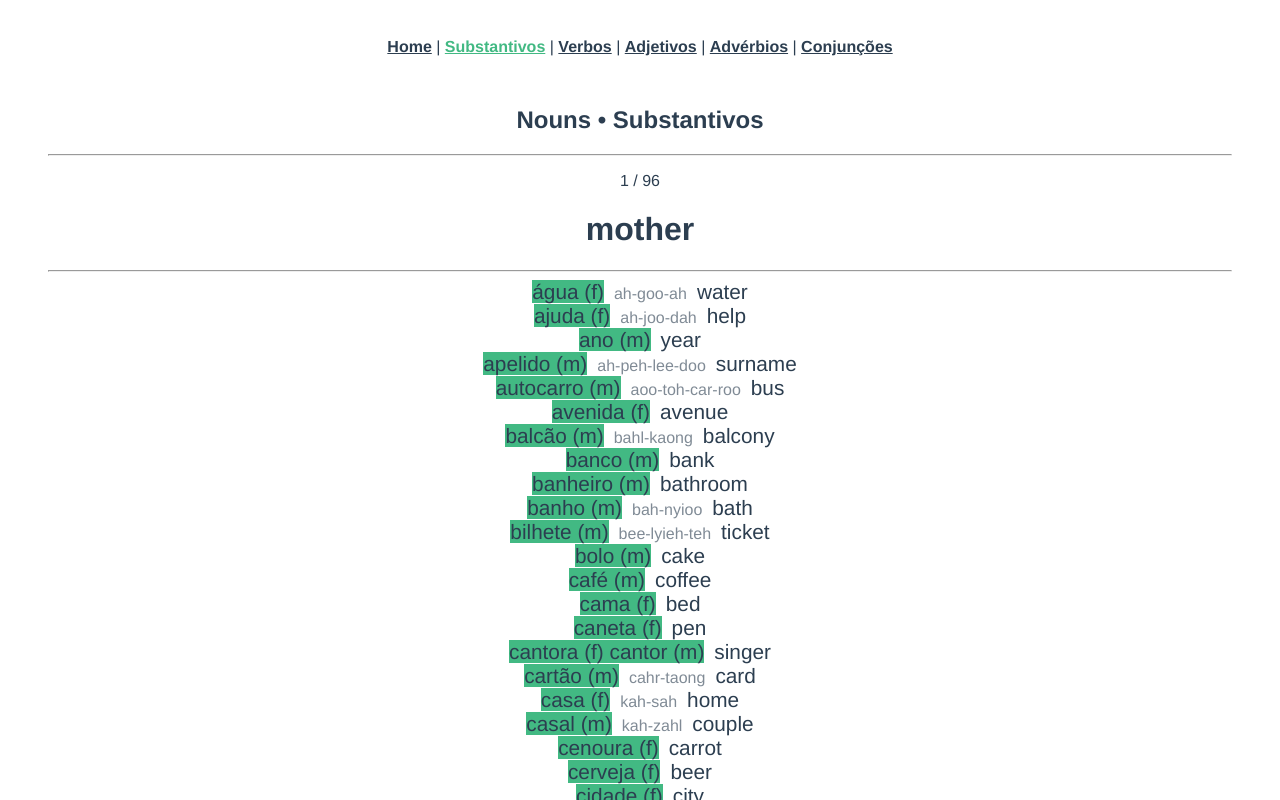
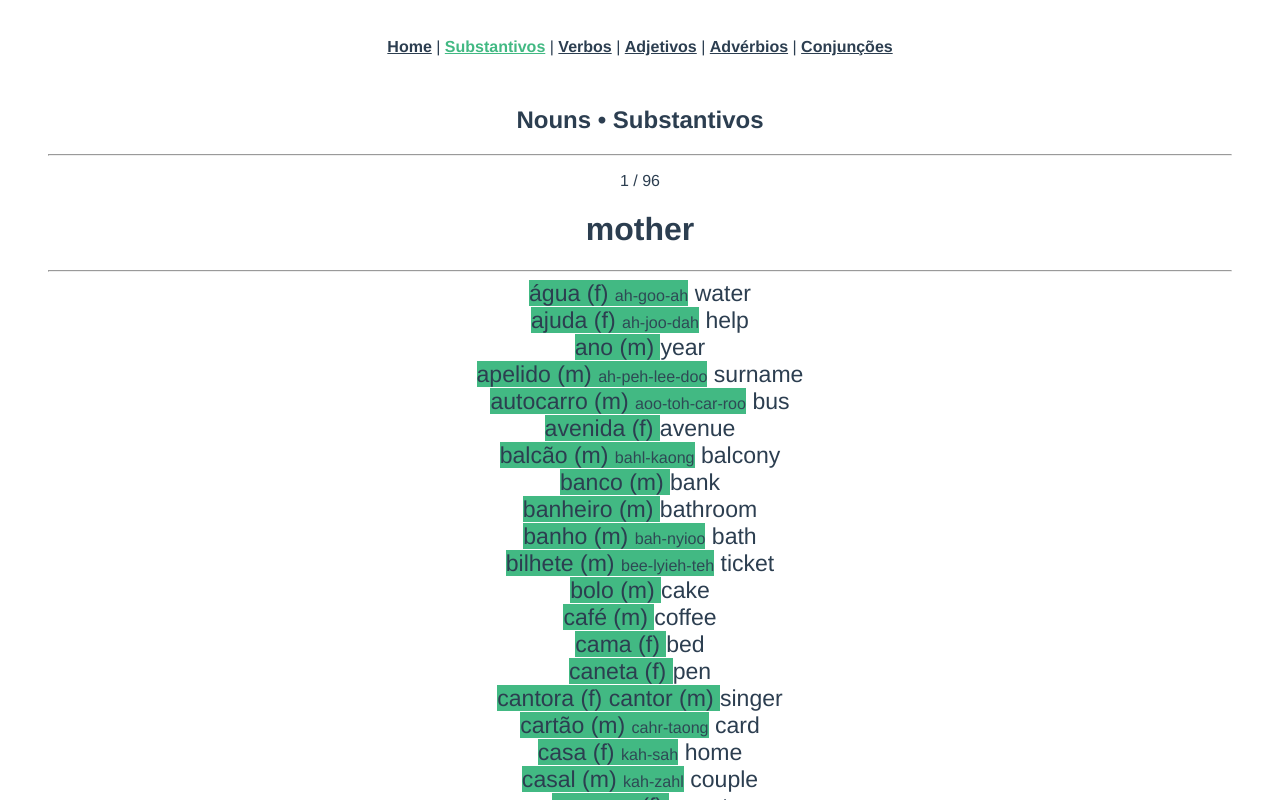
Before and after one commit to levosos/dictao, a Vue app: page /nouns in a window 1280 px wide. Shown: the top 800 px of the page. Built offline with nearby package versions, Linux system fonts and the light colour scheme.

Commit message:
Using 'Word' in 'List'

```diff
--- a/src/components/List.vue
+++ b/src/components/List.vue
@@ -1,17 +1,21 @@
 <template>
   <div>
     <div class="word" v-for="(obj, index) in data" :key="index">
-      <span class="portuguese">{{ portuguese(obj) }}</span>
-      <span class="pronunciation" v-if="pronunciation(obj)">{{pronunciation(obj)}}</span>
-      <span class="english">{{ english(obj) }}</span>
+      <Word class="portuguese" :word="portuguese(obj)" :pronunciation="pronunciation(obj)" />
+      <Word class="english" :word="english(obj)" />
     </div>
     <p>Total {{ data.length }}</p>
   </div>
 </template>
 
 <script>
+import Word from './Word.vue'
+
 export default {
   name: 'List',
+  components: {
+    Word,
+  },
   props: {
     'data': Array,
     'english': {
@@ -31,20 +35,11 @@ export default {
 </script>
 
 <style scoped>
-.word :not(.pronunciation) {
-  font-size: 130%;
-}
-
-span {
-  margin-left: 5px;
-  margin-right: 5px;
+.word {
+  font-size: larger;
 }
 
 .portuguese {
   background-color: #42b983;
 }
-
-.pronunciation {
-  opacity: 0.6;
-}
 </style>
--- a/src/components/Word.vue
+++ b/src/components/Word.vue
@@ -1,5 +1,5 @@
 <template>
-  <span>
+  <span class="word">
     {{ word }}
     <span class="pronunciation" v-if="pronounced && pronunciation"> {{ pronunciation }}</span>
     <br v-if="newline" />
```
